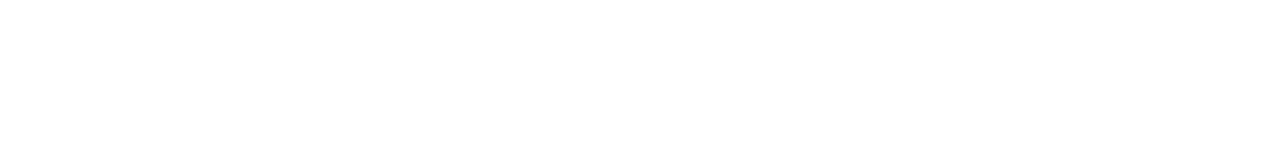
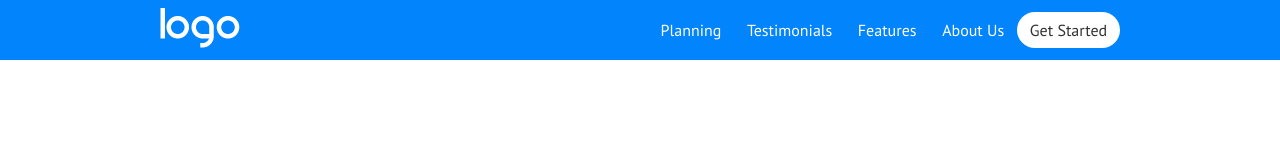
Before and after one commit to CarloFanelli/htmlcss-responsive-layout, a plain HTML site: page index.html in a window 1280 px wide. Drawn offline with Linux system fonts and the light colour scheme.

Commit message:
add responsive header

```diff
--- a/assets/css/style.css
+++ b/assets/css/style.css
@@ -12,12 +12,102 @@
     --re-attention: rgba(253, 192, 94, 1);
 }
 
+p, a {
+    font-family: 'PT Sans', sans-serif;
+    font-weight: 400;
+    text-decoration: none;
+}
+
 /* #region Common CSS */
+
 
 /* #endregion Common CSS */
 
+/* #region Utility CSS */
 
-/* #region Utility CSS */
+.d-flex{
+    display: flex;
+}
+.w-75{
+    width: 75%;
+    margin: 0 auto;
+}
 
 
 /* #endregion Utility CSS */
+
+/* #region header */
+    .nav-mobile{
+        display: none;
+    }
+    header{
+        background-color: var(--re-first);
+        padding: 0.5rem 0;
+    }
+
+    nav.d-flex{
+        justify-content: space-between;
+        align-items: center;
+    }
+
+    .nav-pc li{
+        list-style-type: none;
+        padding: 0.5rem 0.8rem;
+    }
+    .nav-pc li>a{
+        color: var(--re-light);
+        text-transform: capitalize;
+        text-align: center;
+    }
+
+    .nav-pc li:last-child{
+        background-color: var(--re-light);
+        border-radius: 20px;
+    }
+    .nav-pc li:last-child a{
+        color: var(--re-dark);
+        text-align: center;
+
+    }
+
+/* #endregion header */
+
+/* #region main */
+
+/* #endregion main */
+
+/* #region footer */
+
+/* #endregion footer */
+
+
+/* #region MOBILE */
+
+@media screen and (max-width:480px) {
+    .nav-pc{
+        display: none;
+    }
+    .nav-mobile{
+        display: block;
+    }
+    .nav-mobile>i{
+        color: var(--re-light);
+    }
+}
+
+/* #region TABLET */
+
+@media screen and (max-width:768px) {
+
+    .nav-pc{
+        display: none;
+    }
+    .nav-mobile{
+        display: block;
+    }
+    .nav-mobile>i{
+        color: var(--re-light);
+    }
+
+
+}
--- a/index.html
+++ b/index.html
@@ -3,6 +3,16 @@
     <head>
         <meta charset="UTF-8">
         <meta name="viewport" content="width=device-width, initial-scale=1.0">
+        <link rel="preconnect" href="https://fonts.googleapis.com">
+        <link rel="preconnect" href="https://fonts.gstatic.com" crossorigin>
+        <link
+            href="https://fonts.googleapis.com/css2?family=PT+Sans:wght@400;700&display=swap"
+            rel="stylesheet">
+        <link rel="stylesheet"
+            href="https://cdnjs.cloudflare.com/ajax/libs/font-awesome/6.4.0/css/all.min.css"
+            integrity="sha512-iecdLmaskl7CVkqkXNQ/ZH/XLlvWZOJyj7Yy7tcenmpD1ypASozpmT/E0iPtmFIB46ZmdtAc9eNBvH0H/ZpiBw=="
+            crossorigin="anonymous" referrerpolicy="no-referrer" />
+
         <title>Responsive layout</title>
 
         <link rel="stylesheet" href="assets/css/style.css">
@@ -10,7 +20,23 @@
     <body>
 
         <header id="site-header">
-
+            <nav class="d-flex w-75">
+                <div class="logo">
+                    <img src="./assets/img/logo.png" alt>
+                </div>
+                <div class="nav-pc">
+                    <ul class="d-flex">
+                        <li><a href="#">planning</a></li>
+                        <li><a href="#">Testimonials</a></li>
+                        <li><a href="#">Features</a></li>
+                        <li><a href="#">about us</a></li>
+                        <li><a href="#">get started</a></li>
+                    </ul>
+                </div>
+                <div class="nav-mobile">
+                    <i class="fa-solid fa-bars"></i>
+                </div>
+            </nav>
         </header>
         <!-- /#site-header -->
 
```
